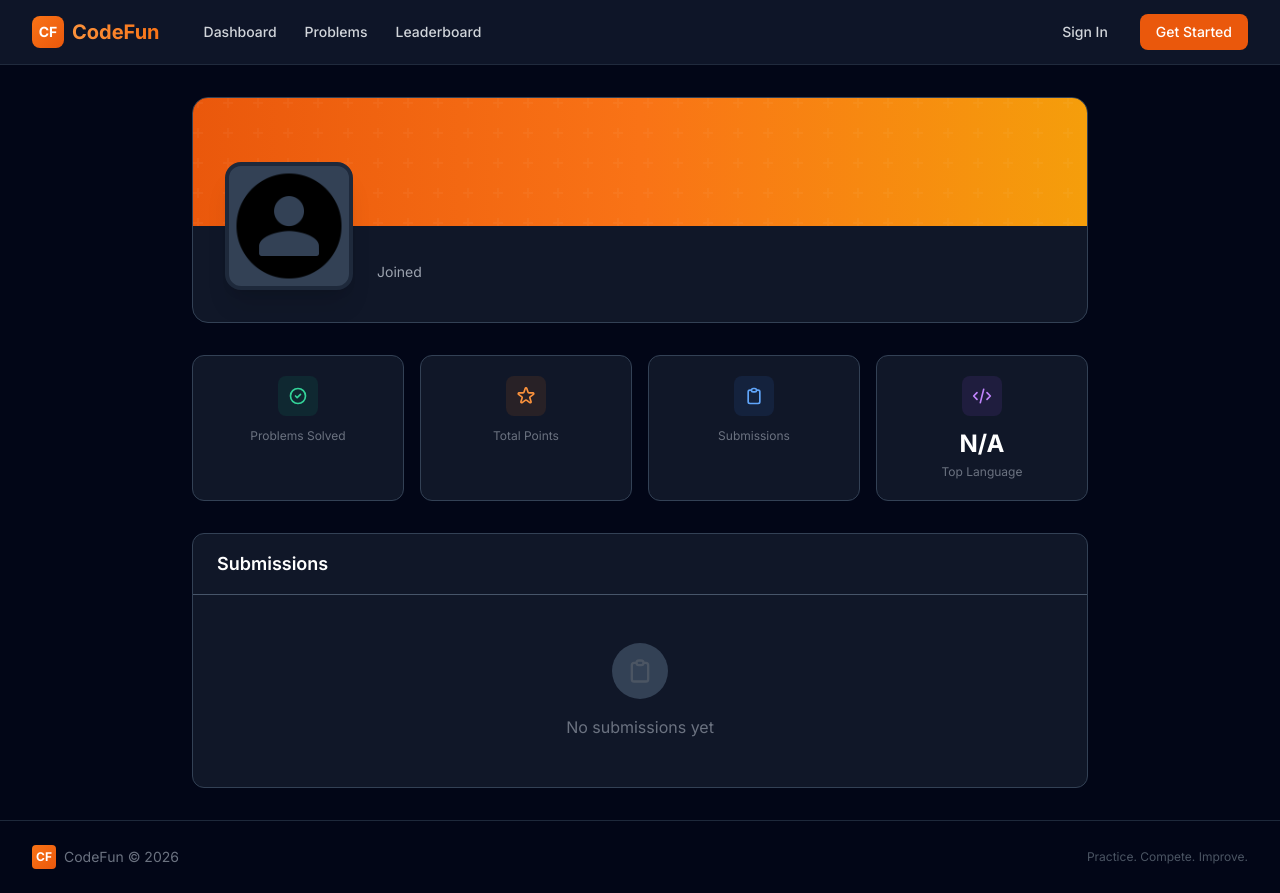
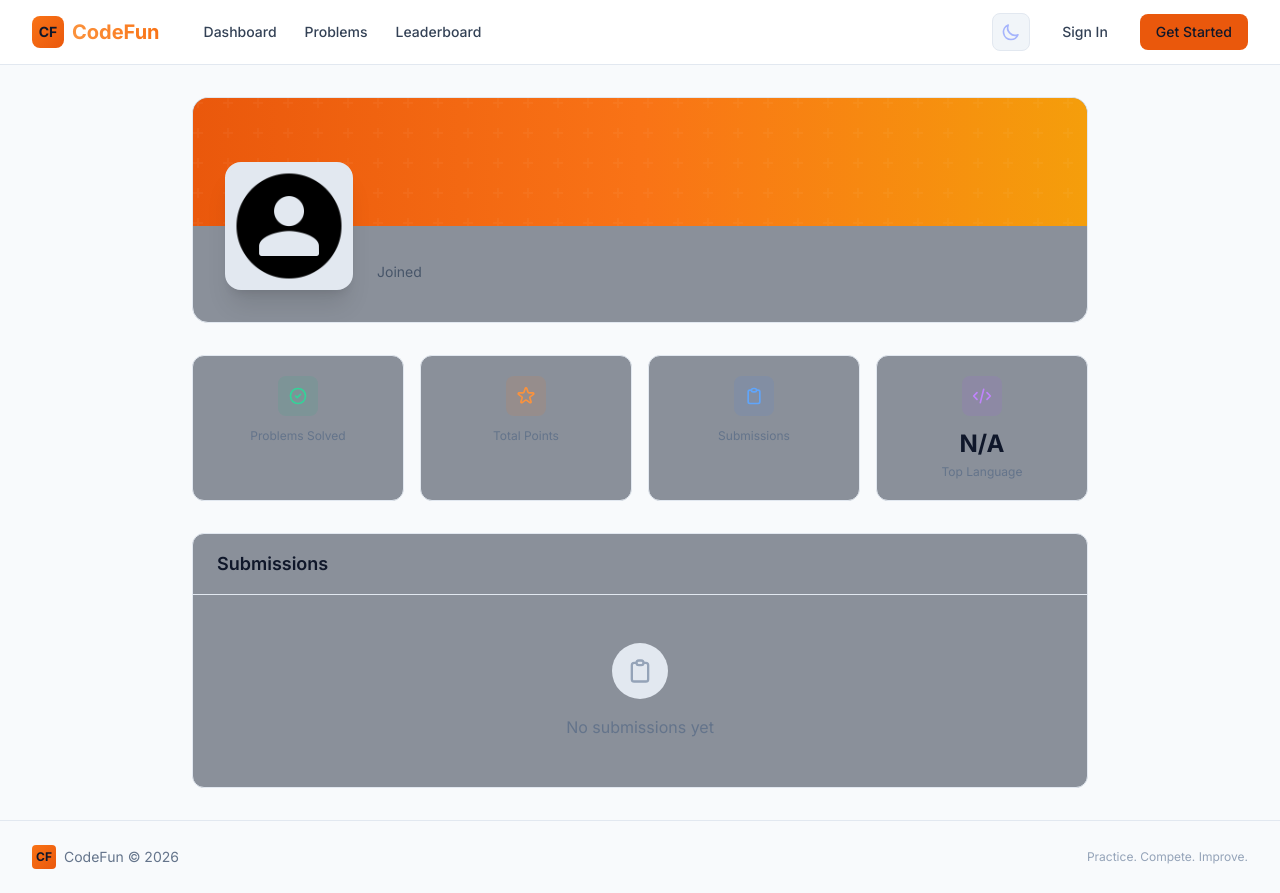
Before and after one commit to SankkarshanaN/Dev_Project_July, a Django app: template templates/profiles/profile.html in a window 1280 px wide. Run offline with Django 3.2, Linux system fonts and the light colour scheme; the template is opened without the code that fills it, so the values that code supplies are empty; some libraries are stand-ins or nearby versions.

Commit message:
Add dark/light mode toggle with localStorage persistence
- Toggle button in navbar shows sun (dark mode) / moon (light mode)
- Respects prefers-color-scheme on first visit
- Preload script in <head> prevents flash of wrong theme
- Light mode overrides applied via CSS without rewriting every template
- Smooth 0.25s transitions on color changes

```diff
--- a/templates/base.html
+++ b/templates/base.html
@@ -1,14 +1,25 @@
 {% load static %}
 <!DOCTYPE html>
-<html lang="en" class="h-full">
+<html lang="en" class="h-full dark">
 <head>
     <meta charset="UTF-8">
     <meta name="viewport" content="width=device-width, initial-scale=1.0">
     <title>{% block title %}CodeFun - Online Judge{% endblock %}</title>
+    <!-- Theme preload: prevents flash of wrong theme on page load -->
+    <script>
+        (function() {
+            const saved = localStorage.getItem('theme');
+            const prefersLight = window.matchMedia('(prefers-color-scheme: light)').matches;
+            const theme = saved || (prefersLight ? 'light' : 'dark');
+            if (theme === 'light') document.documentElement.classList.remove('dark');
+            else document.documentElement.classList.add('dark');
+        })();
+    </script>
     <!-- Tailwind CSS CDN -->
     <script src="https://cdn.tailwindcss.com"></script>
     <script>
         tailwind.config = {
+            darkMode: 'class',
             theme: {
                 extend: {
                     colors: {
@@ -27,17 +38,56 @@
     <link rel="preconnect" href="https://fonts.gstatic.com" crossorigin>
     <link href="https://fonts.googleapis.com/css2?family=Inter:wght@300;400;500;600;700;800;900&family=JetBrains+Mono:wght@400;500;600&display=swap" rel="stylesheet">
     <style>
-        /* Custom scrollbar */
+        /* Custom scrollbar (dark) */
         ::-webkit-scrollbar { width: 8px; }
-        ::-webkit-scrollbar-track { background: #1e293b; }
-        ::-webkit-scrollbar-thumb { background: #475569; border-radius: 4px; }
-        ::-webkit-scrollbar-thumb:hover { background: #64748b; }
+        .dark ::-webkit-scrollbar-track { background: #1e293b; }
+        .dark ::-webkit-scrollbar-thumb { background: #475569; border-radius: 4px; }
+        .dark ::-webkit-scrollbar-thumb:hover { background: #64748b; }
+        /* Custom scrollbar (light) */
+        html:not(.dark) ::-webkit-scrollbar-track { background: #f1f5f9; }
+        html:not(.dark) ::-webkit-scrollbar-thumb { background: #cbd5e1; border-radius: 4px; }
+        html:not(.dark) ::-webkit-scrollbar-thumb:hover { background: #94a3b8; }
+
         /* Smooth transitions */
         .nav-link-custom { position: relative; }
         .nav-link-custom::after { content: ''; position: absolute; bottom: -2px; left: 0; width: 0; height: 2px; background: #f97316; transition: width 0.3s ease; }
         .nav-link-custom:hover::after { width: 100%; }
         /* Glassmorphism card */
-        .glass { background: rgba(255,255,255,0.05); backdrop-filter: blur(10px); border: 1px solid rgba(255,255,255,0.1); }
+        .dark .glass { background: rgba(255,255,255,0.05); backdrop-filter: blur(10px); border: 1px solid rgba(255,255,255,0.1); }
+        html:not(.dark) .glass { background: rgba(255,255,255,0.7); backdrop-filter: blur(10px); border: 1px solid rgba(0,0,0,0.08); }
+
+        /* Smooth color transitions when theme flips */
+        body, nav, footer, main, .bg-dark-950, .bg-dark-900, .bg-dark-800, .bg-dark-700 {
+            transition: background-color 0.25s ease, color 0.25s ease, border-color 0.25s ease;
+        }
+
+        /* ===== Light-mode overrides =====
+           The site's templates use fixed `bg-dark-*` / `text-gray-*` utilities
+           (not `dark:` variants). These rules remap them when `.dark` is absent. */
+        html:not(.dark) body { background-color: #f8fafc; color: #0f172a; }
+        html:not(.dark) .bg-dark-950 { background-color: #f8fafc !important; }
+        html:not(.dark) .bg-dark-900, html:not(.dark) .bg-dark-900\/95 { background-color: #ffffff !important; }
+        html:not(.dark) .bg-dark-800 { background-color: #f1f5f9 !important; }
+        html:not(.dark) .bg-dark-700 { background-color: #e2e8f0 !important; }
+        html:not(.dark) .hover\:bg-dark-800:hover { background-color: #e2e8f0 !important; }
+        html:not(.dark) .hover\:bg-dark-700:hover { background-color: #cbd5e1 !important; }
+
+        html:not(.dark) .text-gray-100, html:not(.dark) .text-white { color: #0f172a !important; }
+        html:not(.dark) .text-gray-200 { color: #1e293b !important; }
+        html:not(.dark) .text-gray-300 { color: #334155 !important; }
+        html:not(.dark) .text-gray-400 { color: #475569 !important; }
+        html:not(.dark) .text-gray-500 { color: #64748b !important; }
+        html:not(.dark) .text-gray-600 { color: #94a3b8 !important; }
+        html:not(.dark) .hover\:text-white:hover { color: #0f172a !important; }
+
+        html:not(.dark) .border-dark-800, html:not(.dark) .border-dark-700, html:not(.dark) .border-dark-700\/50,
+        html:not(.dark) .border-dark-600 { border-color: #e2e8f0 !important; }
+
+        /* Input fields in light mode */
+        html:not(.dark) input:not([type=checkbox]):not([type=radio]):not([type=submit]):not([type=button]),
+        html:not(.dark) textarea, html:not(.dark) select {
+            background-color: #ffffff !important; color: #0f172a !important; border-color: #cbd5e1 !important;
+        }
     </style>
     {% block extra_head %}{% endblock %}
 </head>
@@ -59,11 +109,24 @@
                         {% if user.is_authenticated %}
                         <a href="{% url 'submissions:submission_list' %}" class="nav-link-custom px-3 py-2 text-sm font-medium text-gray-300 hover:text-white transition-colors rounded-lg hover:bg-dark-800">My Submissions</a>
                         {% endif %}
+                        {% if user.is_staff %}
+                        <a href="{% url 'admin_problem_list' %}" class="nav-link-custom px-3 py-2 text-sm font-medium text-primary-400 hover:text-primary-300 transition-colors rounded-lg hover:bg-dark-800">Manage</a>
+                        {% endif %}
                     </div>
                 </div>
 
                 <!-- Right: User Menu -->
                 <div class="flex items-center gap-4">
+                    <!-- Theme toggle -->
+                    <button id="themeToggle" type="button" aria-label="Toggle theme"
+                        class="p-2 rounded-lg bg-dark-800 hover:bg-dark-700 border border-dark-600 transition-colors">
+                        <svg id="iconSun" class="w-5 h-5 text-amber-400 hidden" fill="none" stroke="currentColor" viewBox="0 0 24 24">
+                            <path stroke-linecap="round" stroke-linejoin="round" stroke-width="2" d="M12 3v1m0 16v1m9-9h-1M4 12H3m15.364 6.364l-.707-.707M6.343 6.343l-.707-.707m12.728 0l-.707.707M6.343 17.657l-.707.707M16 12a4 4 0 11-8 0 4 4 0 018 0z"/>
+                        </svg>
+                        <svg id="iconMoon" class="w-5 h-5 text-indigo-300 hidden" fill="none" stroke="currentColor" viewBox="0 0 24 24">
+                            <path stroke-linecap="round" stroke-linejoin="round" stroke-width="2" d="M20.354 15.354A9 9 0 018.646 3.646 9.003 9.003 0 0012 21a9.003 9.003 0 008.354-5.646z"/>
+                        </svg>
+                    </button>
                     {% if user.is_authenticated %}
                     <div class="relative" id="userMenu">
                         <button id="userMenuBtn" class="flex items-center gap-2 px-3 py-1.5 rounded-full bg-dark-800 hover:bg-dark-700 border border-dark-600 transition-all">
@@ -150,7 +213,7 @@
         </div>
     </footer>
 
-    <!-- Dropdown JS -->
+    <!-- Dropdown + Theme toggle JS -->
     <script>
     document.addEventListener('DOMContentLoaded', function() {
         const btn = document.getElementById('userMenuBtn');
@@ -159,6 +222,26 @@
             btn.addEventListener('click', (e) => { e.stopPropagation(); dropdown.classList.toggle('hidden'); });
             document.addEventListener('click', (e) => { if (!dropdown.contains(e.target) && !btn.contains(e.target)) dropdown.classList.add('hidden'); });
         }
+
+        // Theme toggle
+        const themeBtn = document.getElementById('themeToggle');
+        const iconSun = document.getElementById('iconSun');
+        const iconMoon = document.getElementById('iconMoon');
+
+        function syncIcons() {
+            const isDark = document.documentElement.classList.contains('dark');
+            iconSun.classList.toggle('hidden', !isDark);   // show sun in dark mode (click to go light)
+            iconMoon.classList.toggle('hidden', isDark);   // show moon in light mode (click to go dark)
+        }
+        syncIcons();
+
+        if (themeBtn) {
+            themeBtn.addEventListener('click', function() {
+                const isDark = document.documentElement.classList.toggle('dark');
+                localStorage.setItem('theme', isDark ? 'dark' : 'light');
+                syncIcons();
+            });
+        }
     });
     </script>
     {% block extra_scripts %}{% endblock %}
```
